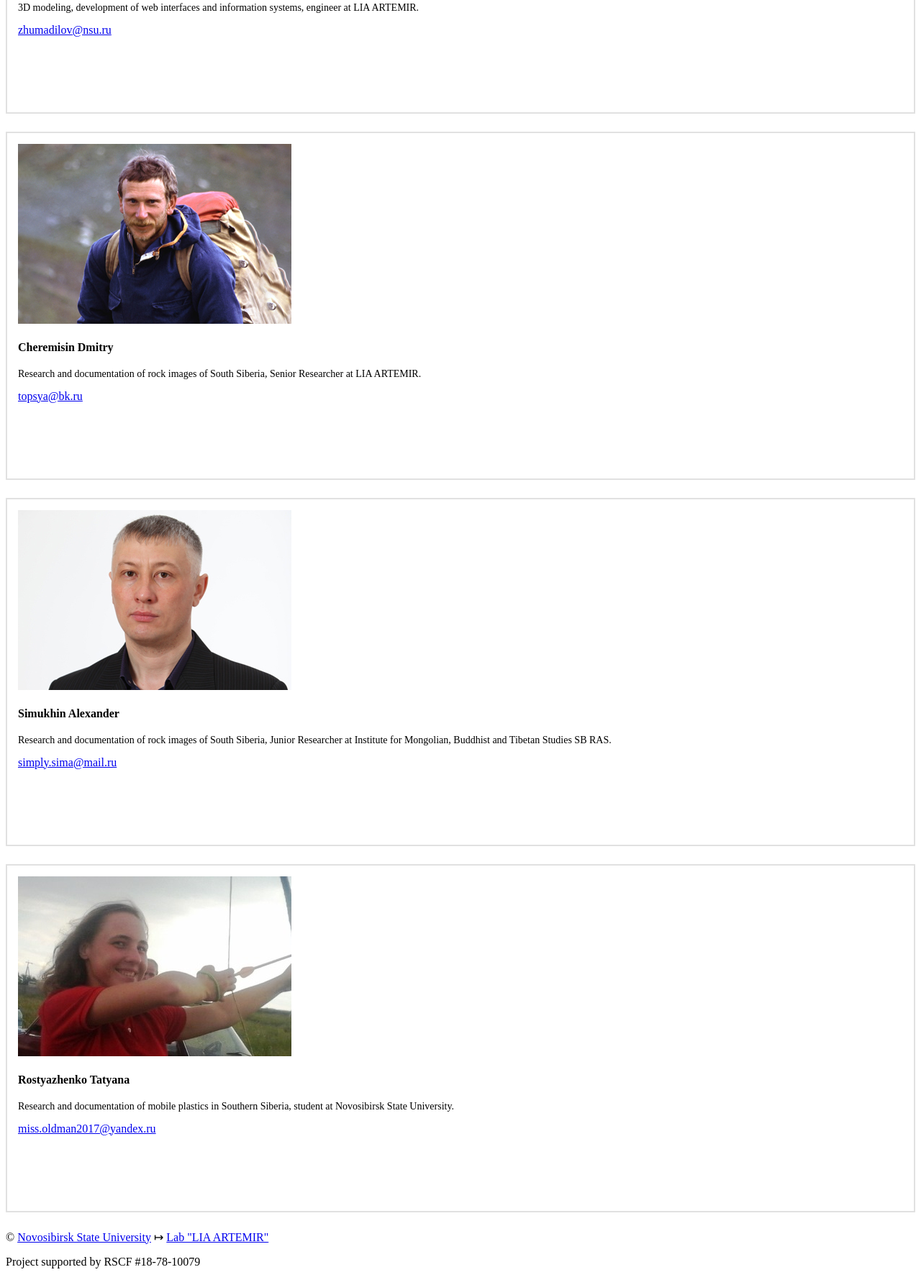
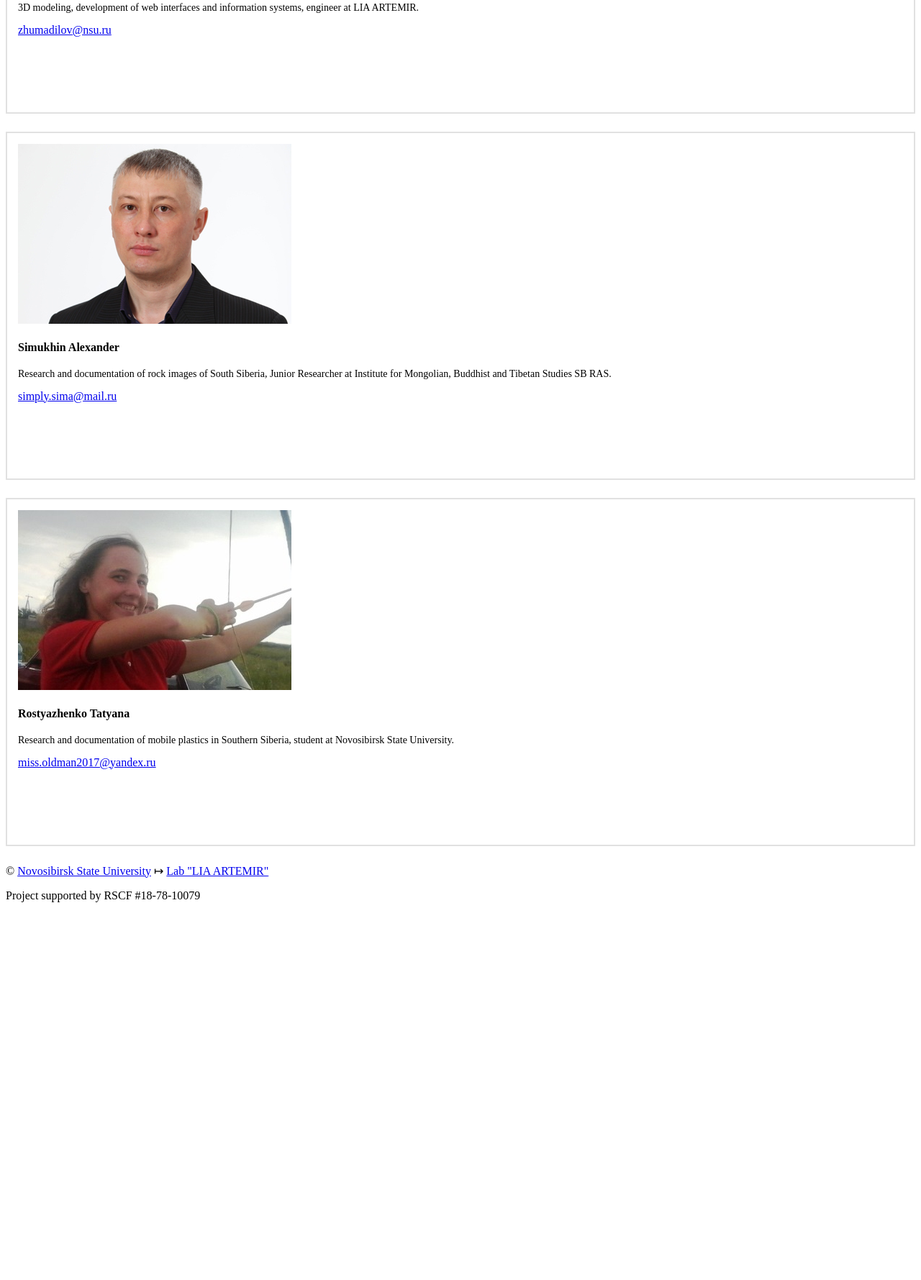
Before and after one commit to Artemiris/artemiris, a Yii app: template frontend/views/site/team.php in a window 1280 px wide. Shown: the part 2026-3805 px from the top of the page at 72% size. After the commit the page ends 3280 px from the top, so only its background shows below. Run offline with PHP 8.4 and a stand-in for Yii, Linux system fonts and the light colour scheme; the template is opened without the code that fills it, so the values that code supplies are empty; some libraries are stand-ins or nearby versions.

Commit message:
remove Che

```diff
--- a/frontend/views/site/team.php
+++ b/frontend/views/site/team.php
@@ -69,18 +69,6 @@ $this->title = Yii::t('app', 'Team');
     </div>
     <div class="col-xs-12 col-sm-6 col-md-4">
         <div class="item-user">
-            <?= Html::img('/img/team/cheremisin.jpg', ['class' => 'img img-responsive']) ?>
-            <b>
-                <?= Yii::t('team', 'Cheremisin Dmitry') ?>
-            </b>
-            <p>
-                <?= Yii::t('team', 'Research and documentation of rock images of South Siberia, Senior Researcher at LIA ARTEMIR') ?>.
-                <div class="email"><a href="mailto:topsya@bk.ru">topsya@bk.ru</a></div>
-            </p>
-        </div>
-    </div>
-    <div class="col-xs-12 col-sm-6 col-md-4">
-        <div class="item-user">
             <?= Html::img('/img/team/simukhin.jpg', ['class' => 'img img-responsive']) ?>
             <b>
                 <?= Yii::t('team', 'Simukhin Alexander') ?>
```
